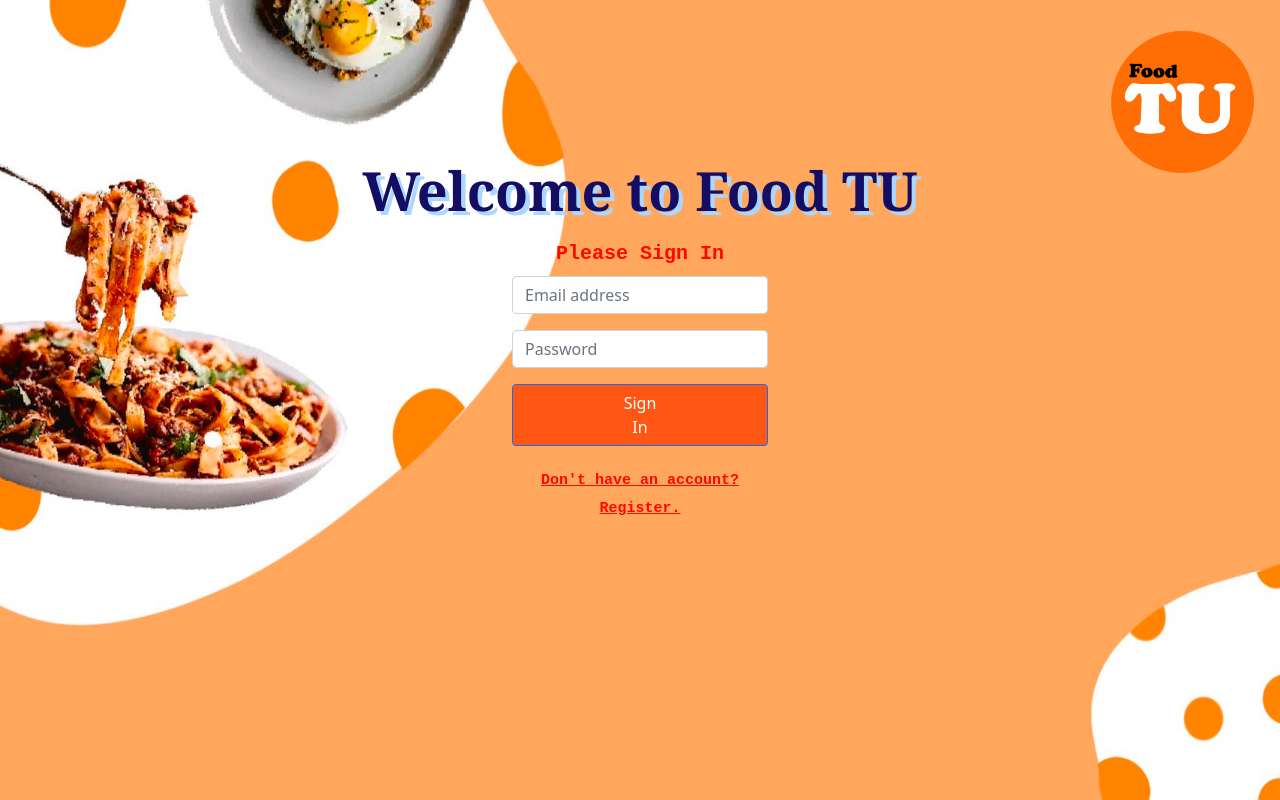
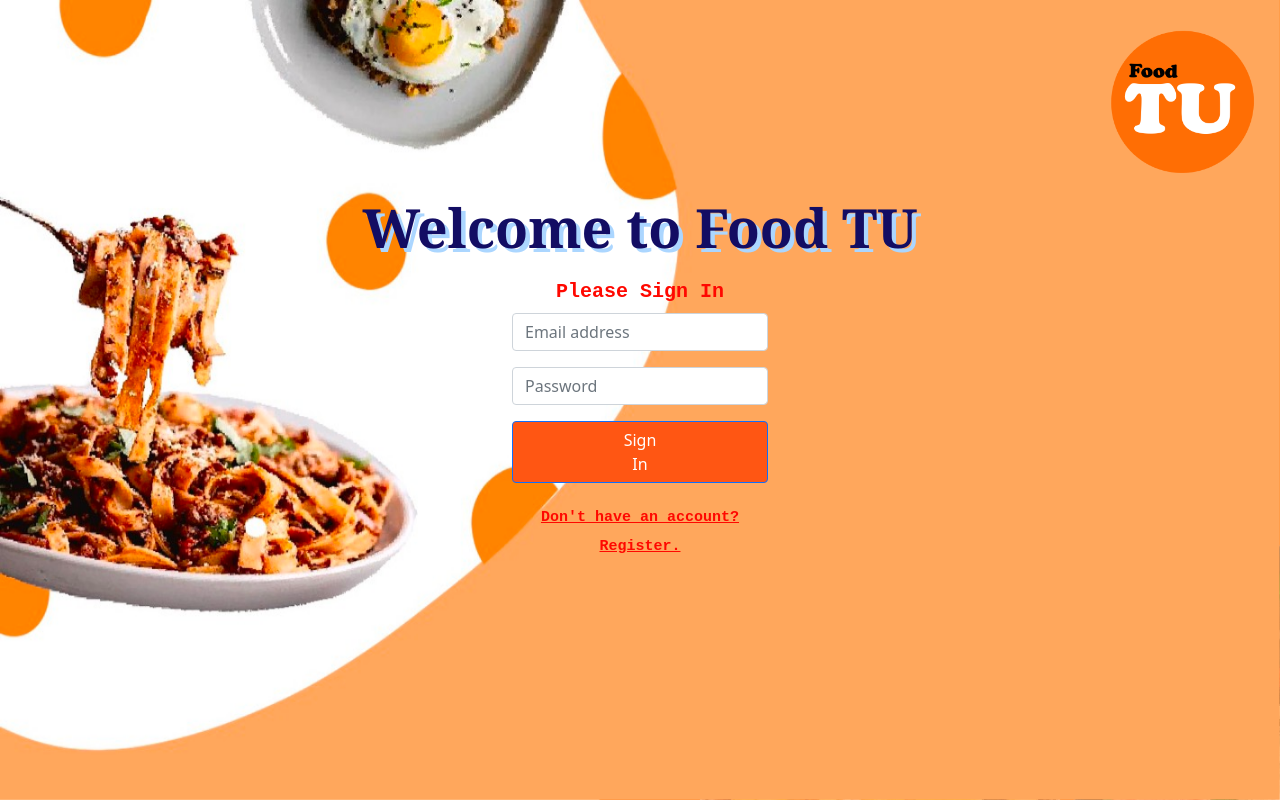
Before and after one commit to siny2000/food-tu-project, a Vue app: page / in a window 1280 px wide. Built offline with nearby package versions, Linux system fonts and the light colour scheme; no server answers.

Commit message:
ดูพื้นหลังดิ้มึง

```diff
--- a/src/components/About.vue
+++ b/src/components/About.vue
@@ -53,7 +53,6 @@ body{
   background-image: url('../assets/bg2.jpg');
   background-repeat: no-repeat;
   background-attachment: fixed;
-
 }
 .image{
   height: 100px;
--- a/src/components/Basket.vue
+++ b/src/components/Basket.vue
@@ -307,4 +307,5 @@ export default {
   border: 2px;
   border-radius: 10px;
 }
+
 </style>
--- a/src/components/Choosestore.vue
+++ b/src/components/Choosestore.vue
@@ -147,6 +147,7 @@ h1{
   margin: 0 auto;
   max-width: 1000px;
   text-align: center;
+
 }
 
 #foodList {
@@ -180,5 +181,8 @@ h1{
   font-family: sans-serif;
   min-height: 100%;
   height: 100%;
+  background-image: url('../assets/bg2.jpg');
+  background-repeat: no-repeat;
+  background-attachment: fixed;
 }
 </style>
--- a/src/components/HelloWorld.vue
+++ b/src/components/HelloWorld.vue
@@ -3,7 +3,7 @@
     <img src="../assets/food tu.png" height="150 px" style="margin-top:2%;margin-left:85%;"/>
     <h1 id="welcome">{{ msg }}</h1>
     <h2 v-if="$route.query.verifyEmailComplete" style="color:green;">
-      Verify Email Complete.
+      Verify Email Complete .
     </h2>
     <h2>Please Sign In</h2>
 
@@ -110,13 +110,12 @@ export default {
   background-image: url('../assets/bg.jpg');
   background-repeat: no-repeat;
   background-attachment: fixed;
-  background-size: 100% 100%;
+  background-size: 120% 120%;
   text-align: center;
   height: 800px;
 }
 h1{
   color: rgb(19, 13, 99);
-  margin-top: 1px;
   font-family: Georgia, Times, "Times New Roman", serif;
   font-size: 54px;
   font-style: normal;
@@ -149,7 +148,6 @@ a{
 }
 button{
   background-color: rgb(255, 86, 19);
-  width:100%;
   padding-left:40%;
   padding-right:40%;
 
--- a/src/components/Team.vue
+++ b/src/components/Team.vue
@@ -43,7 +43,7 @@ p {
 
 }
 body{
-  background-image: url('../assets/bg2.jpg');
+
   font-family: Arial, Helvetica, sans-serif;
   font-size: 100%;
   margin: 60px;
@@ -58,4 +58,6 @@ body{
 }
 .image{width:40%;  padding:2%; float: none; display:table-cell ;}
 
+
+
 </style>
--- a/src/views/Register.vue
+++ b/src/views/Register.vue
@@ -172,5 +172,11 @@ button{
   background-color: crimson;
 
 }
+body{
+  background-image: url('../assets/bg3.jpg');
+  background-repeat: repeat;
+  background-attachment: fixed;
+  background-size: 100% 100%;
+}
 
 </style>
```
Also changed, not shown: src/assets/bg3.jpg (added).
